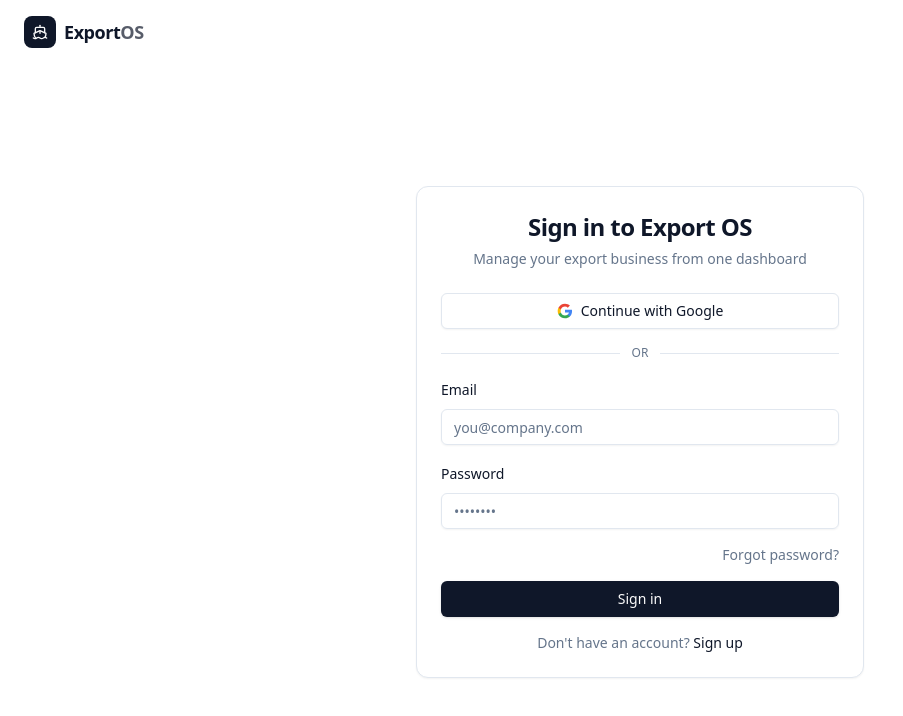
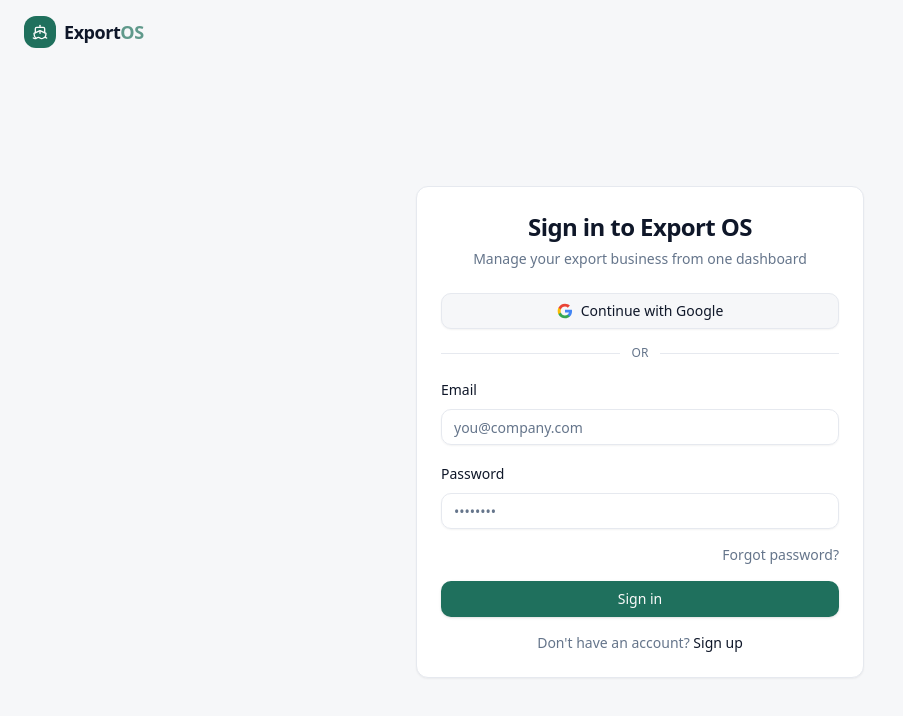
Before and after one commit to digitois/export, a Next.js app: page /login in a window 1280 px wide. Shown: the top 716 px of the page, without its empty margins (0-903 px from the left). Built offline with nearby package versions, Linux system fonts and the light colour scheme; no server answers.

Commit message:
feat(design): premium design tokens — canvas/surface/line, customs-green accent, semantic colors, display font
Co-Authored-By: Claude Opus 4.8 <noreply@anthropic.com>

```diff
--- a/src/app/globals.css
+++ b/src/app/globals.css
@@ -4,48 +4,60 @@
 
 @layer base {
   :root {
-    --background: 0 0% 100%;
-    --foreground: 222 47% 11%;
-    --card: 0 0% 100%;
+    /* App shell */
+    --background: 220 23% 97%; /* canvas #F7F8FA */
+    --foreground: 222 47% 11%; /* ink #0F172A */
+    --card: 0 0% 100%; /* surface #FFFFFF */
     --card-foreground: 222 47% 11%;
     --popover: 0 0% 100%;
     --popover-foreground: 222 47% 11%;
-    --primary: 222 47% 11%;
+    /* Brand + action (customs-green, tenant-overridable) */
+    --primary: 166 57% 28%; /* accent #1E6F5C */
     --primary-foreground: 0 0% 98%;
-    --secondary: 210 40% 96%;
+    --accent: 156 28% 93%; /* accent-weak #E8F2EE */
+    --accent-foreground: 166 57% 22%;
+    /* Neutrals */
+    --secondary: 220 18% 96%;
     --secondary-foreground: 222 47% 11%;
-    --muted: 210 40% 96%;
-    --muted-foreground: 215 16% 47%;
-    --accent: 210 40% 96%;
-    --accent-foreground: 222 47% 11%;
-    --destructive: 0 72% 51%;
+    --muted: 220 18% 96%;
+    --muted-foreground: 215 16% 47%; /* muted #64748B */
+    --destructive: 4 76% 40%; /* neg #B42318 */
     --destructive-foreground: 0 0% 98%;
-    --border: 214 32% 91%;
-    --input: 214 32% 91%;
-    --ring: 222 47% 11%;
-    --radius: 0.5rem;
+    --border: 220 23% 92%; /* line #E7EAF0 */
+    --input: 220 23% 92%;
+    --ring: 166 57% 28%;
+    --radius: 0.75rem;
+    /* Semantic (paired with icon/label) */
+    --pos: 160 72% 29%; /* #157F5B */
+    --warn: 26 90% 37%; /* #B45309 */
+    --neg: 4 76% 40%; /* #B42318 */
+    --info: 224 76% 48%; /* #1D4ED8 */
   }
 
   .dark {
     --background: 222 47% 7%;
     --foreground: 210 40% 98%;
-    --card: 222 47% 9%;
+    --card: 222 44% 10%;
     --card-foreground: 210 40% 98%;
-    --popover: 222 47% 9%;
+    --popover: 222 44% 10%;
     --popover-foreground: 210 40% 98%;
-    --primary: 210 40% 98%;
-    --primary-foreground: 222 47% 11%;
-    --secondary: 217 33% 15%;
+    --primary: 166 55% 42%;
+    --primary-foreground: 166 60% 10%;
+    --accent: 166 30% 18%;
+    --accent-foreground: 166 40% 80%;
+    --secondary: 217 33% 16%;
     --secondary-foreground: 210 40% 98%;
-    --muted: 217 33% 15%;
+    --muted: 217 33% 16%;
     --muted-foreground: 215 20% 65%;
-    --accent: 217 33% 15%;
-    --accent-foreground: 210 40% 98%;
-    --destructive: 0 63% 31%;
+    --destructive: 4 65% 48%;
     --destructive-foreground: 0 0% 98%;
     --border: 217 33% 18%;
     --input: 217 33% 18%;
-    --ring: 210 40% 98%;
+    --ring: 166 55% 42%;
+    --pos: 160 60% 50%;
+    --warn: 26 90% 60%;
+    --neg: 4 70% 58%;
+    --info: 224 72% 62%;
   }
 }
 
@@ -55,6 +67,9 @@
   }
   body {
     @apply bg-background text-foreground antialiased;
+  }
+  .font-display {
+    font-family: var(--font-display), var(--font-inter), system-ui, sans-serif;
   }
 }
 
--- a/src/app/layout.tsx
+++ b/src/app/layout.tsx
@@ -1,11 +1,16 @@
 import type { Metadata } from 'next';
-import { Inter } from 'next/font/google';
+import { Inter, Inter_Tight } from 'next/font/google';
 import './globals.css';
 import { ThemeProvider } from '@/components/theme-provider';
 import { Toaster } from '@/components/ui/sonner';
 import { APP_NAME, APP_DESCRIPTION } from '@/lib/constants';
 
 const inter = Inter({ subsets: ['latin'], variable: '--font-inter' });
+const interTight = Inter_Tight({
+  subsets: ['latin'],
+  variable: '--font-display',
+  weight: ['500', '600', '700', '800']
+});
 
 const APP_URL = process.env.NEXT_PUBLIC_APP_URL?.trim() || 'http://localhost:3000';
 
@@ -21,7 +26,7 @@ export const metadata: Metadata = {
 export default function RootLayout({ children }: { children: React.ReactNode }) {
   return (
     <html lang="en" suppressHydrationWarning>
-      <body className={`${inter.variable} font-sans`}>
+      <body className={`${inter.variable} ${interTight.variable} font-sans`}>
         <ThemeProvider attribute="class" defaultTheme="system" enableSystem disableTransitionOnChange>
           {children}
           <Toaster position="top-right" richColors />
--- a/tailwind.config.ts
+++ b/tailwind.config.ts
@@ -43,12 +43,22 @@ const config: Config = {
         card: {
           DEFAULT: 'hsl(var(--card))',
           foreground: 'hsl(var(--card-foreground))'
-        }
+        },
+        canvas: 'hsl(var(--background))',
+        line: 'hsl(var(--border))',
+        'accent-weak': 'hsl(var(--accent))',
+        pos: 'hsl(var(--pos))',
+        warn: 'hsl(var(--warn))',
+        neg: 'hsl(var(--neg))',
+        info: 'hsl(var(--info))'
       },
       borderRadius: {
         lg: 'var(--radius)',
         md: 'calc(var(--radius) - 2px)',
         sm: 'calc(var(--radius) - 4px)'
+      },
+      boxShadow: {
+        card: '0 1px 2px rgba(16,24,40,.04), 0 1px 3px rgba(16,24,40,.06)'
       }
     }
   },
```
